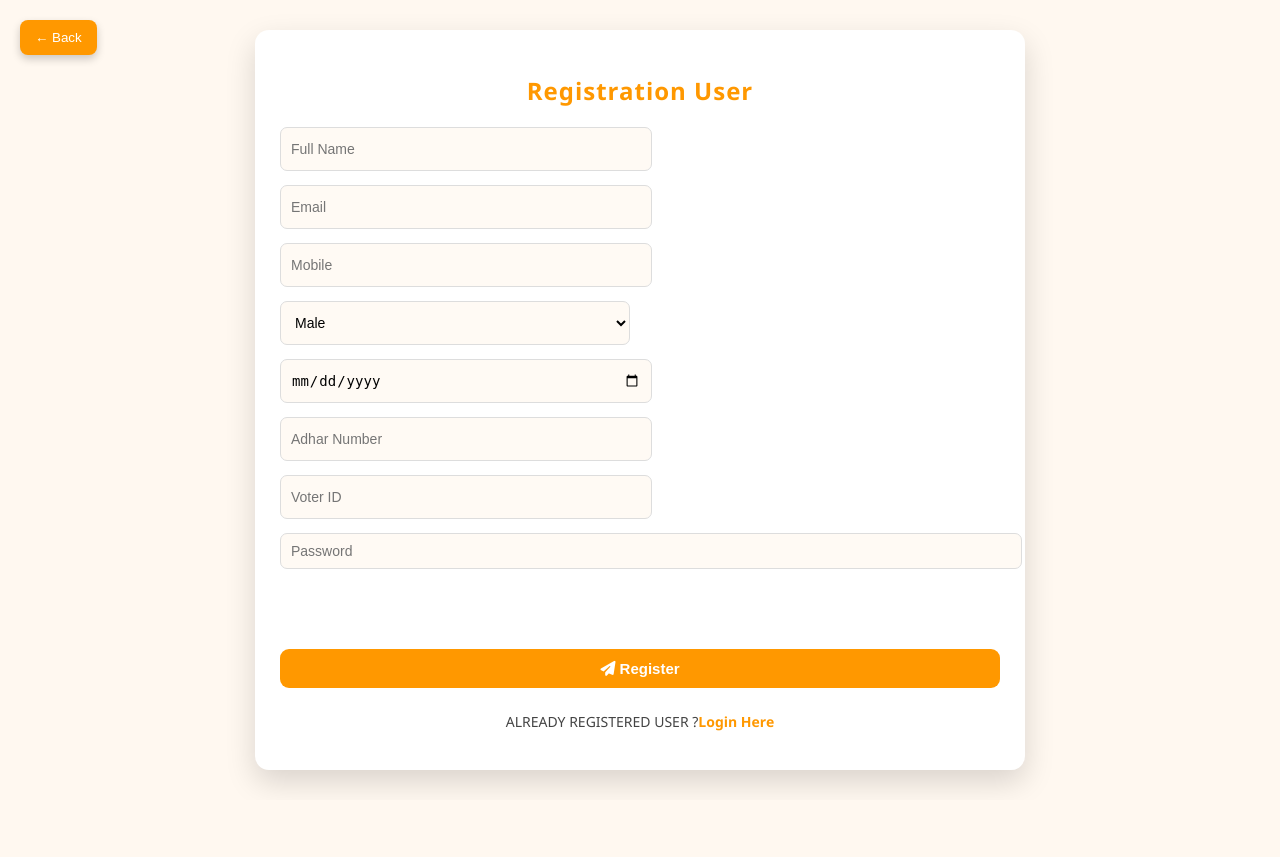
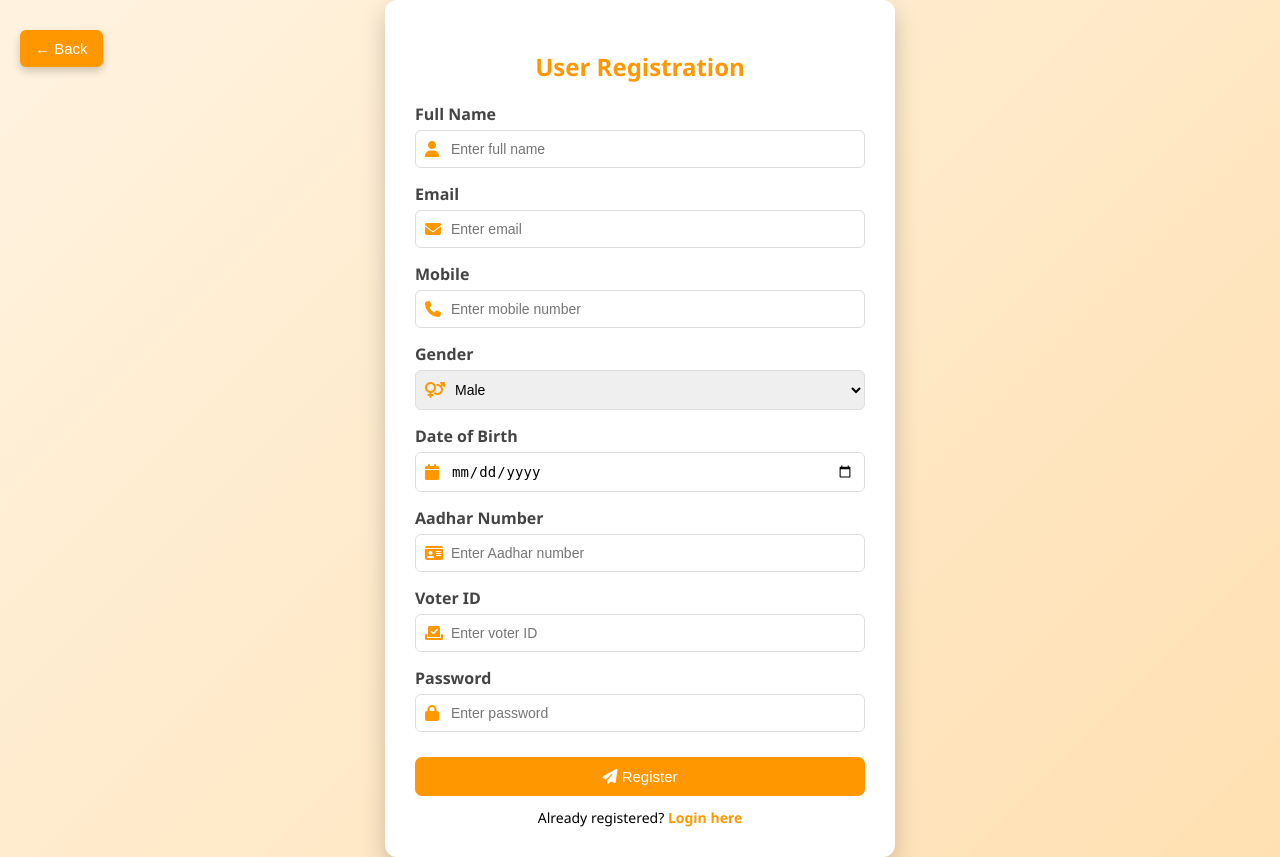
Before and after one commit to sagxrrr/e-voting-system, a Flask app: page /registration in a window 1280 px wide. Before the commit the page ends 788 px from the top, so only its background shows below. Run offline with Flask 3, Linux system fonts and the light colour scheme.

Commit message:
latest updation

```diff
--- a/app.py
+++ b/app.py
@@ -253,6 +253,7 @@ def get_voter_count():
 
 # ==========about page=================
 
+
 @app.route('/about')
 def about():
     return render_template('about.html')
@@ -352,10 +353,10 @@ def logout_admin():
     session.clear()
     return redirect(url_for('admin_login'))
 
-@app.route('/reset_data')
+@app.route('/reset_data', methods=['GET', 'POST'])
 def reset_data():
-    con = get_db_connection()
-    try:
+     con = get_db_connection()
+    # try:
      cur = con.cursor()
 
      cur.execute("DELETE FROM candidate_information")
@@ -364,24 +365,24 @@ def reset_data():
      cur.execute("DELETE FROM support")
 
      con.commit()
-    finally:
+    # finally:
      con.close()
 
      return jsonify({"status": "reset"})
 
 # ================Remove Users=================
 
-@app.route('/remove_all_users')
+@app.route('/remove_all_users' , methods=['POST'])
 def remove_all_users():
-    conn = get_db_connection()
-    try:
+     conn = get_db_connection()
+    # try:
      cur = conn.cursor()
 
-     # registration_information table clear
+
      cur.execute("DELETE FROM registration_information")
 
      conn.commit()
-    finally:
+    # finally:
      conn.close()
 
      return jsonify({
@@ -493,4 +494,5 @@ def show_election():
 # ================END==================
 
 if __name__ == "__main__":
+        # app.run(debug=True)
     app.run(host="0.0.0.0",port=int(os.environ.get("PORT", 5000)))
--- a/static/css/admin.css
+++ b/static/css/admin.css
@@ -14,6 +14,8 @@ body{
     color:white;
     min-height:100vh;
     overflow-x:hidden;
+    display: flex;
+    flex-direction: column;
 }
 
 /* ===== NAVBAR ===== */
@@ -94,6 +96,7 @@ body{
 .main{
     margin-top:100px;
     padding:40px;
+    flex:1;
 }
 
 /* ===== STATS BOX ===== */
--- a/templates/registration.html
+++ b/templates/registration.html
@@ -2,167 +2,232 @@
 <html lang="en">
 <head>
 <meta charset="UTF-8">
-    <title>Register New User</title>
+<title>User Registration</title>
+
 <link rel="stylesheet"
 href="https://cdnjs.cloudflare.com/ajax/libs/font-awesome/6.5.1/css/all.min.css">
+
 <style>
+
 body{
-    margin: 0;
-    min-height: 100vh;
-    font-family: 'Segoe UI', Tahoma, sans-serif;
-    background: #fff8f0;   /* light smooth background */
-    display: flex;
-    justify-content: center;
-    align-items: center;
+margin:0;
+font-family:Segoe UI, Tahoma, sans-serif;
+background:linear-gradient(135deg,#fff3e0,#ffe0b2);
+display:flex;
+justify-content:center;
+align-items:center;
+min-height:100vh;
 }
 
-/* login box */
-.login-box{
-    width: 720px;
-    padding: 25px;
-    background: #ffffff;
-    border-radius: 14px;
-    box-shadow: 0 12px 30px rgba(0,0,0,0.15);
+/* main box */
+
+.container{
+width:450px;
+max-width: 90%;
+background:white;
+padding:30px;
+border-radius:12px;
+box-shadow:0 10px 25px rgba(0,0,0,0.2);
+position: relative;
 }
 
 /* heading */
-.login-box h2{
-    text-align: center;
-    margin-bottom: 20px;
-    color: #ff9800;
-    letter-spacing: 1px;
+
+.container h2{
+text-align:center;
+color:#ff9800;
+margin-bottom:20px;
 }
 
-/* form layout */
-.registration-form{
-    display: grid;
-    grid-template-columns: 1fr 1fr;  /* two columns */
-    gap: 14px 20px;
+/* form group */
+
+.form-group{
+margin-bottom:15px;
 }
 
-/* inputs & select */
-.registration-form input,
-.registration-form select{
-    width: 100%;
-    padding: 9px 10px;
-    border-radius: 7px;
-    border: 1px solid #ddd;
-    font-size: 14px;
-    outline: none;
-    background: #fffaf4;   /* very light orange */
+/* labels */
+
+.form-group label{
+display:block;
+font-weight:600;
+margin-bottom:5px;
+color:#444;
+}
+
+/* icon input wrapper */
+
+.input-box{
+position:relative;
+}
+
+.input-box i{
+position:absolute;
+top:50%;
+left:10px;
+transform:translateY(-50%);
+color:#ff9800;
+}
+
+.input-box input,
+.input-box select{
+width:100%;
+padding:10px 10px 10px 35px;
+border:1px solid #ddd;
+border-radius:6px;
+outline:none;
+font-size:14px;
+box-sizing: border-box;
 }
 
 /* focus effect */
-.registration-form input:focus,
-.registration-form select:focus{
-    border-color: #ff9800;
-    box-shadow: 0 0 0 2px rgba(255,152,0,0.25);
+
+.input-box input:focus,
+.input-box select:focus{
+border-color:#ff9800;
+box-shadow:0 0 4px rgba(255,152,0,0.5);
 }
 
-/* full width items */
-.registration-form input[type="password"],
-.registration-form button,
-.registration-form p{
-    grid-column: span 2;
+/* button */
+
+button{
+width:100%;
+padding:11px;
+background:#ff9800;
+border:none;
+color:white;
+font-size:15px;
+border-radius:7px;
+cursor:pointer;
+margin-top:10px;
 }
 
-/* submit button */
-.registration-form button{
-    margin-top: 8px;
-    padding: 11px;
-    border-radius: 9px;
+.back-btn{
+    position: absolute;
+    top: 20px;
+    left: 20px;
+    padding: 10px 15px;
+    background: #ff9800;
+    color: white;
     border: none;
+    border-radius: 6px;
     cursor: pointer;
-    font-size: 15px;
-    font-weight: bold;
-
-    background: #ff9800;   /* fixed orange */
-    color: white;
-    transition: 0.3s ease;
+    box-shadow: 0 4px 8px rgba(0,0,0,0.2);
+    display: inline-block;
+    width: auto;
 }
 
-.registration-form button:hover{
-    background: #e68900;
-    box-shadow: 0 6px 15px rgba(0,0,0,0.25);
+button:hover{
+background:#e68900;
 }
 
 /* bottom text */
-.registration-form p{
-    margin-top: 10px;
-    text-align: center;
-    font-size: 14px;
-    color: #444;
+
+.bottom-text{
+text-align:center;
+margin-top:12px;
+font-size:14px;
 }
 
-.registration-form p a{
-    color: #ff9800;
-    font-weight: bold;
-    text-decoration: none;
-}
-
-.registration-form p a:hover{
-    text-decoration: underline;
+.bottom-text a{
+color:#ff9800;
+text-decoration:none;
+font-weight:bold;
 }
 
 </style>
+
 </head>
+
 <body>
-    <button onclick="window.location.href='/'"
-        style="position:fixed; top:20px; left:20px; padding:10px 15px;
-               background:#ff9800; color:#fff; border:none; border-radius:8px;
-               cursor:pointer; box-shadow:0 4px 8px rgba(0,0,0,0.2);">
+
+<button class="back-btn" onclick="window.location.href='/'"
+style="position:fixed;top:20px;left:20px;padding:10px 15px;
+background:#ff9800;color:white;border:none;border-radius:6px;cursor:pointer;">
 ← Back
 </button>
 
-    <div class="login-box">
-        <h2>Registration User </h2>
+<div class="container">
 
+<h2>User Registration</h2>
 
-        <form class="registration-form" method="POST" action="/registration" >
+<form method="POST" action="/registration">
 
-<input type="text" name="fullname" placeholder="Full Name" required><br><br>
+<div class="form-group">
+<label>Full Name</label>
+<div class="input-box">
+<i class="fa fa-user"></i>
+<input type="text" name="fullname" placeholder="Enter full name" required>
+</div>
+</div>
 
-<input type="email" name="email" placeholder="Email" required><br><br>
+<div class="form-group">
+<label>Email</label>
+<div class="input-box">
+<i class="fa fa-envelope"></i>
+<input type="email" name="email" placeholder="Enter email" required>
+</div>
+</div>
 
+<div class="form-group">
+<label>Mobile</label>
+<div class="input-box">
+<i class="fa fa-phone"></i>
+<input type="text" name="mobile" placeholder="Enter mobile number">
+</div>
+</div>
 
-<input type="text" name="mobile" placeholder="Mobile"><br><br>
-
+<div class="form-group">
+<label>Gender</label>
+<div class="input-box">
+<i class="fa fa-venus-mars"></i>
 <select name="gender">
 <option value="Male">Male</option>
 <option value="Female">Female</option>
-</select><br><br>
+</select>
+</div>
+</div>
 
-<input type="date" name="dob"><br><br>
+<div class="form-group">
+<label>Date of Birth</label>
+<div class="input-box">
+<i class="fa fa-calendar"></i>
+<input type="date" name="dob">
+</div>
+</div>
 
-<input type="text" name="adhar_number" placeholder="Adhar Number"><br><br>
+<div class="form-group">
+<label>Aadhar Number</label>
+<div class="input-box">
+<i class="fa fa-id-card"></i>
+<input type="text" name="adhar_number" placeholder="Enter Aadhar number">
+</div>
+</div>
 
-<input type="text" name="voter_id" placeholder="Voter ID"><br><br>
+<div class="form-group">
+<label>Voter ID</label>
+<div class="input-box">
+<i class="fa fa-vote-yea"></i>
+<input type="text" name="voter_id" placeholder="Enter voter ID">
+</div>
+</div>
 
-<input type="password" name="password" placeholder="Password" required><br><br>
+<div class="form-group">
+<label>Password</label>
+<div class="input-box">
+<i class="fa fa-lock"></i>
+<input type="password" name="password" placeholder="Enter password" required>
+</div>
+</div>
 
+<button type="submit">
+<i class="fa fa-paper-plane"></i> Register
+</button>
 
-<button type="submit" class="btn btn-primary"><i class="fas fa-paper-plane"></i> Register</button>
-
-<P>ALREADY REGISTERED USER ?<a href="/user_login">Login Here</a></P>
+<div class="bottom-text">
+Already registered? <a href="/user_login">Login here</a>
+</div>
 
 </form>
-        <!-- <form method="POST" action="/register_user">
-            <input type="text" placeholder="full_name" required>
-        <select name="gender" id="gender" required>
-             <option value="">--Select Gender--</option>
-             <option value="male">Male</option>
-             <option value="female">Female</option>
-              <option value="other">Other</option>
-        </select></p></p>
-               <input type="email" placeholder="email" required>
-             <input type="text" placeholder="adhar_number" required>
-              <input type="text" placeholder="mobile_number" required>
-               <input type="text" placeholder="voter_id" required>
-                <input type="date" placeholder="dob" required>
-                 <input type="password" placeholder="password" required>
-                <input type="password" placeholder="confirm_password" required>
-            <button type="submit">Register</button>
-        </form> -->
 
 </div>
 
```
Also changed, not shown: templates/admin_home.html (+1 -6 lines), database.db (deleted), online_voting.db. Lines whose indentation alone changed are shown as unchanged.
